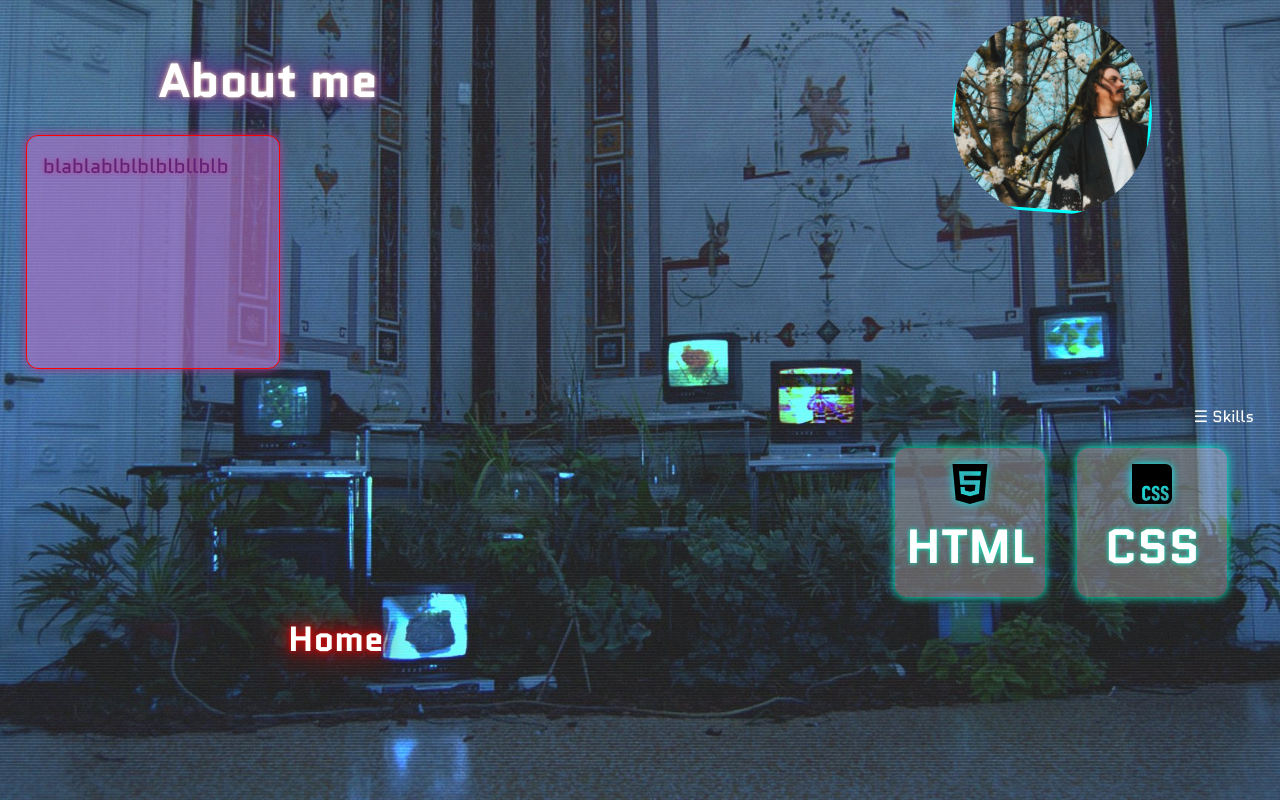
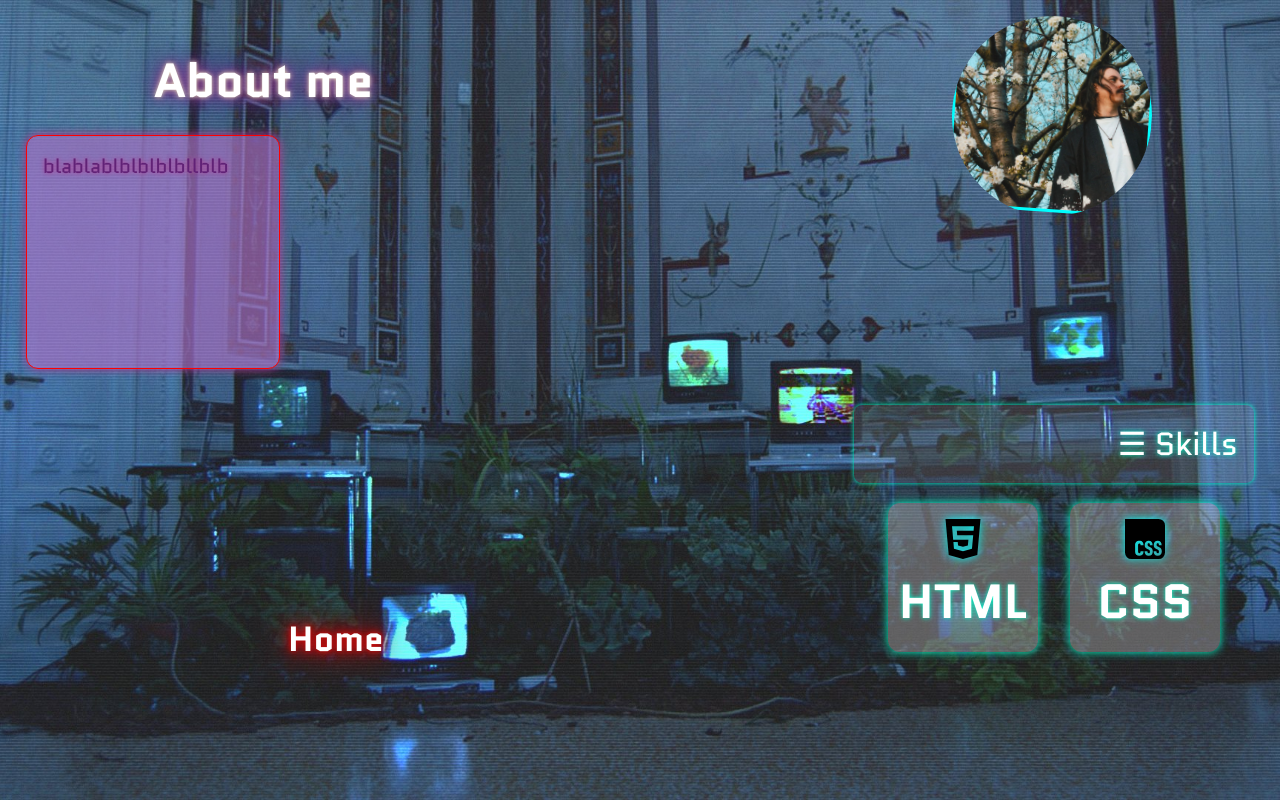
Before and after one commit to Bendersnatch/PortfolioVHS, a plain HTML site: page portfolio.html in a window 1280 px wide. Drawn offline with Linux system fonts and the light colour scheme.

Commit message:
Update portfolio.html

```diff
--- a/portfolio.html
+++ b/portfolio.html
@@ -32,17 +32,21 @@
             <img src="assets/img/profile-img.jpg" alt="my image" />
         </div>
         <div class="skills-section">
-            <div class="skills-toggle">☰ Skills</div>
-            <ul class="skills-list">
-                <li class="skill-item">
-                    <img src="assets/icons/HTML5.svg" alt="HTML icon" />
-                    <span>HTML</span>
-                </li>
-                <li class="skill-item">
-                    <img src="assets/icons/CSS.svg" alt="CSS icon" />
-                    <span>CSS</span>
-                </li>
-            </ul>
+            <label class="skills-hamburger">☰ Skills
+                <input type="checkbox">
+            </label>
+            <aside>
+                <nav class="skills-list">
+                    <div class="skill-item">
+                        <img src="assets/icons/HTML5.svg" alt="HTML icon" />
+                        <span>HTML</span>
+                    </div>
+                    <div class="skill-item">
+                        <img src="assets/icons/CSS.svg" alt="CSS icon" />
+                        <span>CSS</span>
+                    </div>
+                </nav>
+            </aside>
         </div>
     </main>
 </body>
```
